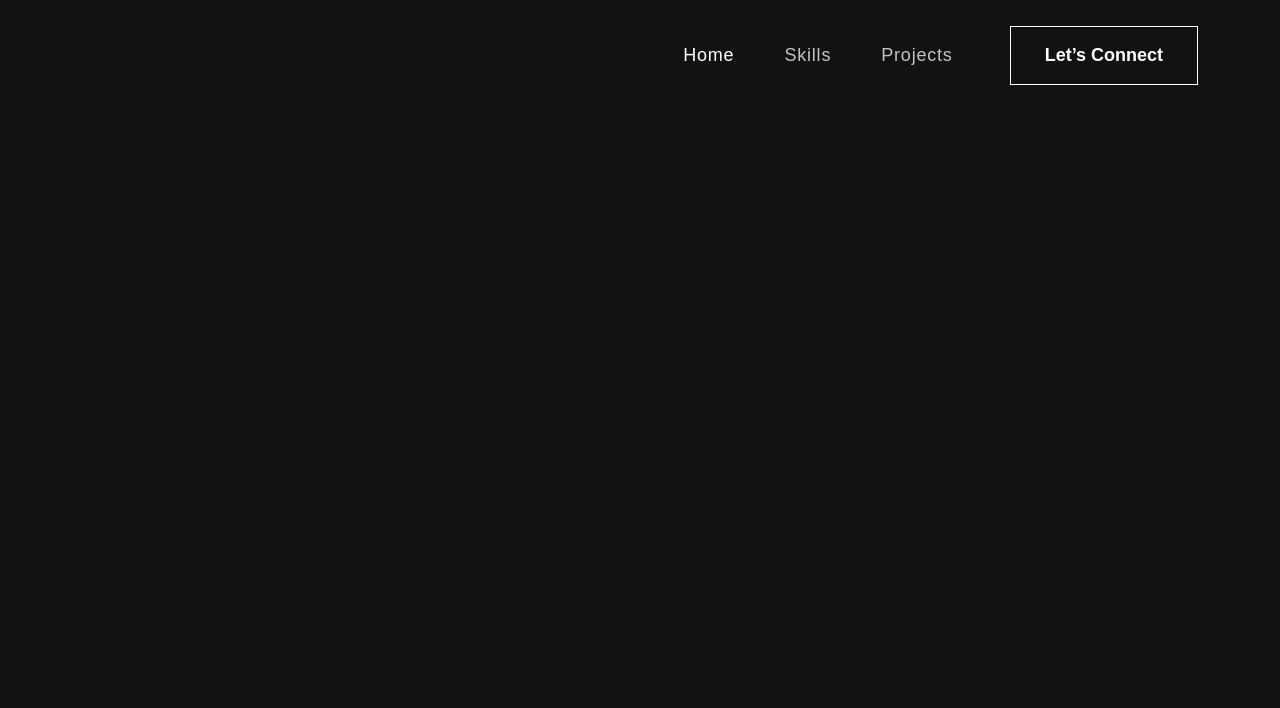
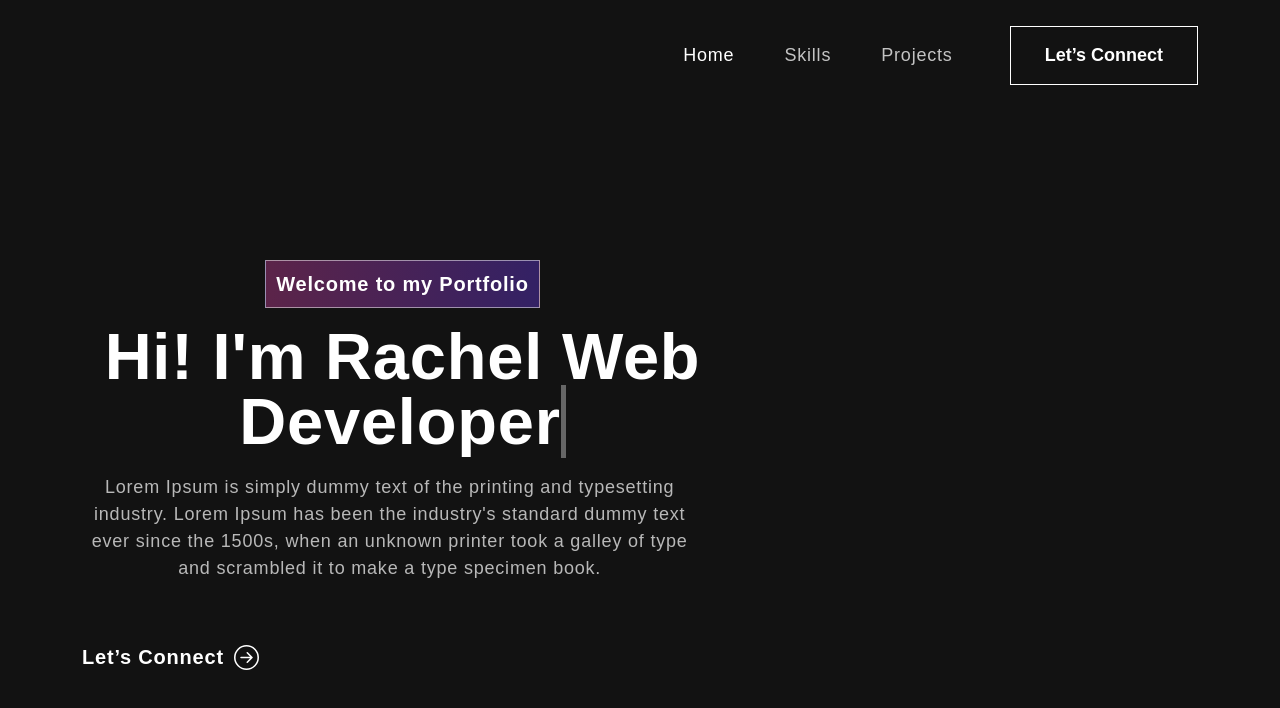
Before and after one commit to rachelv026/Personal-Portfolio, a React (Create React App) app in the folder personal-portfolio/: page / in a window 1280 px wide. Shown: the top 708 px of the page. Built offline with nearby package versions, Linux system fonts and the light colour scheme.

Commit message:
banner created

```diff
--- a/personal-portfolio/package.json
+++ b/personal-portfolio/package.json
@@ -10,7 +10,9 @@
     "bootstrap": "^5.3.3",
     "react": "^18.3.1",
     "react-bootstrap": "^2.10.2",
+    "react-bootstrap-icons": "^1.11.4",
     "react-dom": "^18.3.1",
+    "react-on-screen": "^2.1.1",
     "react-router-dom": "^6.23.1",
     "react-router-hash-link": "^2.4.3",
     "react-scripts": "5.0.1",
--- a/personal-portfolio/src/App.js
+++ b/personal-portfolio/src/App.js
@@ -1,11 +1,14 @@
 import './App.css';
 import 'bootstrap/dist/css/bootstrap.min.css';
 import { NavBar } from "./components/NavBar";
+import { Banner } from "./components/Banner";
 
 function App() {
   return (
     <div className="App">
       <NavBar/>
+      <Banner />
+
     </div>
   );
 }
--- /dev/null
+++ b/personal-portfolio/src/components/Banner.js
@@ -0,0 +1,75 @@
+import { useState, useEffect } from "react";
+import { Container, Row, Col } from "react-bootstrap";
+import { ArrowRightCircle } from 'react-bootstrap-icons';
+import TrackVisibility from 'react-on-screen';
+
+export const Banner = () => {
+  const [loopNum, setLoopNum] = useState(0);
+  const [isDeleting, setIsDeleting] = useState(false);
+  const [text, setText] = useState('');
+  const [delta, setDelta] = useState(300 - Math.random() * 100);
+  const [index, setIndex] = useState(1);
+  const toRotate = [ "Web Developer", "Web Designer", "UI/UX Designer" ];
+  const period = 2000;
+
+  useEffect(() => {
+    let ticker = setInterval(() => {
+      tick();
+    }, delta);
+
+    return () => { clearInterval(ticker) };
+  }, [text])
+
+  const tick = () => {
+    let i = loopNum % toRotate.length;
+    let fullText = toRotate[i];
+    let updatedText = isDeleting ? fullText.substring(0, text.length - 1) : fullText.substring(0, text.length + 1);
+
+    setText(updatedText);
+
+    if (isDeleting) {
+      setDelta(prevDelta => prevDelta / 2);
+    }
+
+    if (!isDeleting && updatedText === fullText) {
+      setIsDeleting(true);
+      setIndex(prevIndex => prevIndex - 1);
+      setDelta(period);
+    } else if (isDeleting && updatedText === '') {
+      setIsDeleting(false);
+      setLoopNum(loopNum + 1);
+      setIndex(1);
+      setDelta(500);
+    } else {
+      setIndex(prevIndex => prevIndex + 1);
+    }
+  }
+
+  return (
+    <section className="banner" id="home">
+      <Container>
+        <Row className="aligh-items-center">
+          <Col xs={12} md={6} xl={7}>
+            <TrackVisibility>
+              {({ isVisible }) =>
+              <div className={isVisible ? "animate__animated animate__fadeIn" : ""}>
+                <span className="tagline">Welcome to my Portfolio</span>
+                <h1>{`Hi! I'm Rachel`} <span className="txt-rotate" dataPeriod="1000" data-rotate='[ "Student", "Web Developer" ]'><span className="wrap">{text}</span></span></h1>
+                  <p>Lorem Ipsum is simply dummy text of the printing and typesetting industry. Lorem Ipsum has been the industry's standard dummy text ever since the 1500s, when an unknown printer took a galley of type and scrambled it to make a type specimen book.</p>
+                  <button onClick={() => console.log('connect')}>Let’s Connect <ArrowRightCircle size={25} /></button>
+              </div>}
+            </TrackVisibility>
+          </Col>
+          <Col xs={12} md={6} xl={5}>
+            <TrackVisibility>
+              {({ isVisible }) =>
+                <div className={isVisible ? "animate__animated animate__zoomIn" : ""}>
+                    {/* <img src={headerImg} alt="Header Img"/> */}
+                </div>}
+            </TrackVisibility>
+          </Col>
+        </Row>
+      </Container>
+    </section>
+  )
+}
```
Also changed, not shown: 1 other file (tests, documents, lock files or other folders).
